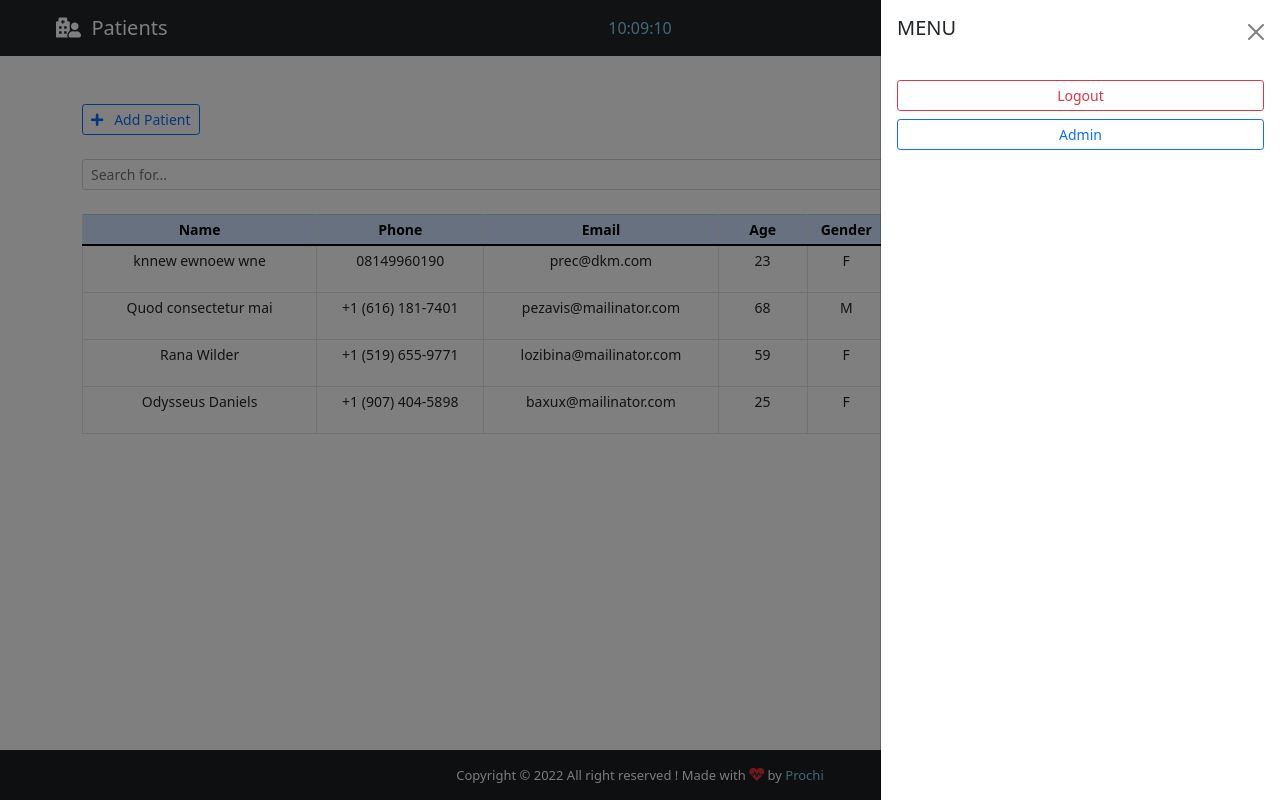
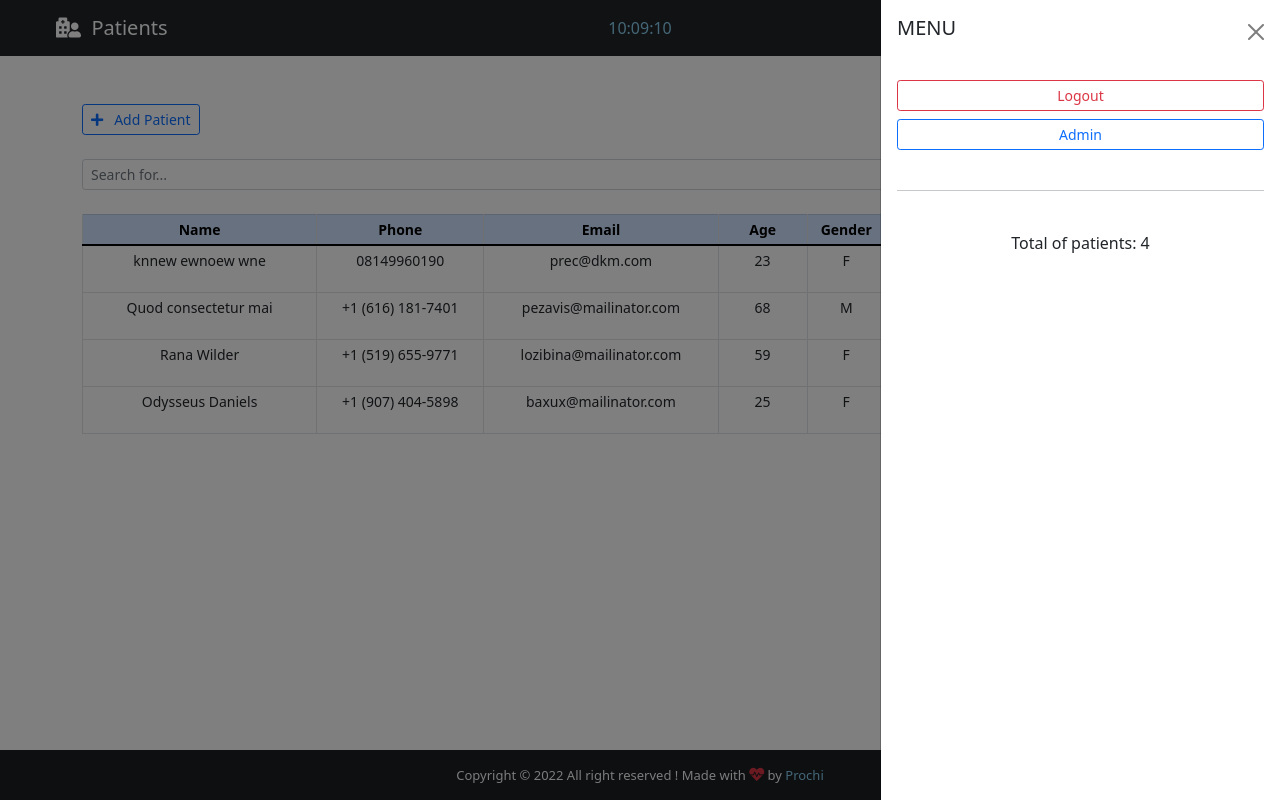
Before and after one commit to preciousimo/medic-call, a Django app: page /backend/ in a window 1280 px wide, after a click that opens the changed part. Run offline with Django 3.2, Linux system fonts and the light colour scheme; a user stored in the database is signed in; data comes from the database, SQL or seed files in the repository; both versions use the stored data as it was after the commit; some libraries are stand-ins or nearby versions.

Commit message:
Total of patients (counter function)

```diff
--- a/base/templates/base/backend.html
+++ b/base/templates/base/backend.html
@@ -33,6 +33,8 @@
     {% else %}
     <button class="btn btn-outline-secondary btn-sm" data-bs-toggle="modal" data-bs-target="#supportModal">Support</button>
     {% endif %}
+    <hr>
+    <div class="text-center mt-3">Total of patients: {{ count }}</div>
 </div>
 {% endblock body-sidebar %}
 
--- a/base/views.py
+++ b/base/views.py
@@ -29,7 +29,9 @@ def backend(request):
     page = request.GET.get('page')
     all_patient = paginator.get_page(page)
 
-    return render(request, "base/backend.html", {"patients":all_patient})
+    total = Patient.objects.all().count()
+
+    return render(request, "base/backend.html", {"patients":all_patient, 'count':total })
 
 # Function to add new patient
 @cache_control(no_cache=True, must_revalidate=True, no_store=True)
```
Also changed, not shown: db.sqlite3.
